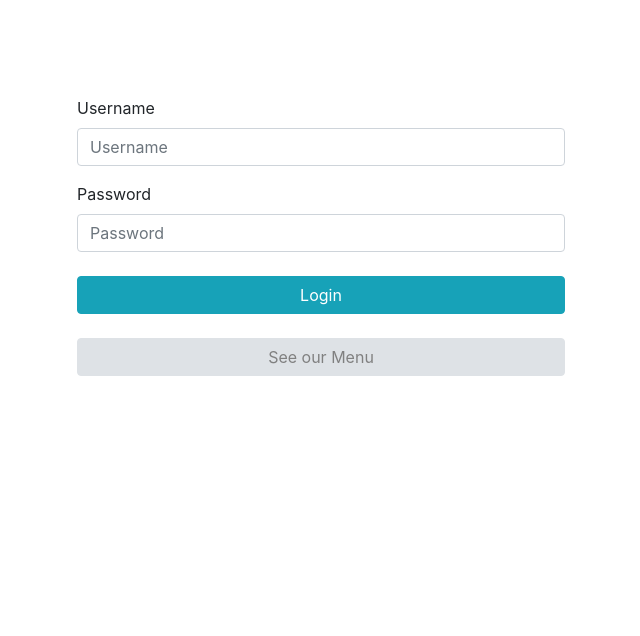
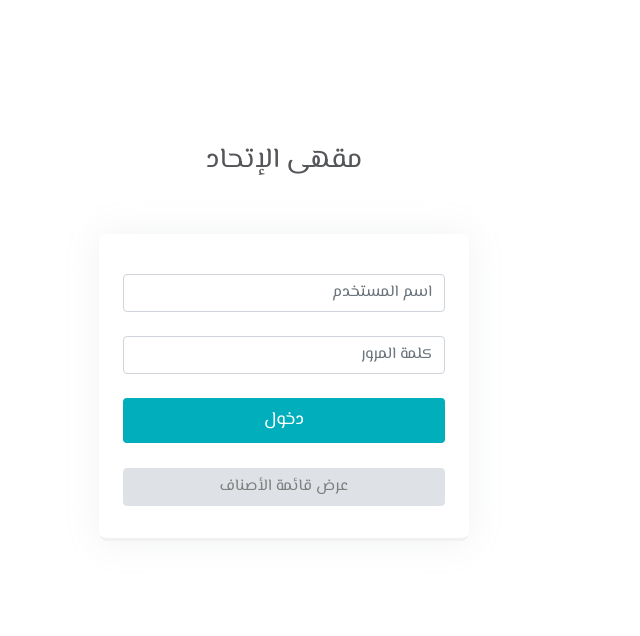
Before and after one commit to AymanAlshanqiti/tea_boy, a Django app: page /login/ in a window 1280 px wide. Shown: the top 636 px of the page, without its empty margins (356-996 px from the left). Run offline with Django 3.2, Linux system fonts and the light colour scheme; some libraries are stand-ins or nearby versions.

Commit message:
style login, items list

```diff
--- a/tea_boy/static/css/style.css
+++ b/tea_boy/static/css/style.css
@@ -1,5 +1,50 @@
+@import url('https://fonts.googleapis.com/css?family=El+Messiri&display=swap');
+:root {
+  --blue: #2c8ef8;
+  --indigo: #727cf5;
+  --purple: #6b5eae;
+  --pink: #ff679b;
+  --red: #fa5c7c;
+  --orange: #fd7e14;
+  --yellow: #ffbc00;
+  --green: #0acf97;
+  --teal: #02a8b5;
+  --cyan: #39afd1;
+  --white: #fff;
+  --gray: #98a6ad;
+  --gray-light: #313a45;
+  --gray-dark: #343a40;
+  --primary: #727cf5;
+  --secondary: #6c757d;
+  --success: #0acf97;
+  --info: #39afd1;
+  --warning: #ffbc00;
+  --danger: #fa5c7c;
+  --light: #e3eaef;
+  --gray-white: #fafbfe;
+  --safcsp-blue: #00aebc;
+  --safcsp-dark: #54565a;
+  --dark: #313a46;
+  --gray-border: .4px solid #d7dadf;
+  --gray-border-bottom: 3px solid #f1f1f1;
+  --shadow: 0 0 35px 0 rgba(154,161,171,.15);
+}
+body {
+  font-family: 'El Messiri', sans-serif;
+  background-color: var(--light-gray);
+}
+
 #login-page {
     margin-left: 30%;
+}
+
+.box {
+    background-color: var(--white);
+    box-shadow: var(--shadow);
+    border-bottom: var(--gray-border-bottom);
+    border-radius: 8px;
+    padding: 2em 1.5em;
+    border-radius: .5rem;
 }
 
 .see-items-button {
@@ -12,3 +57,26 @@ img {
     max-width: 100%;
     max-height: 100%;
 }
+
+h1 {
+    color: var(--safcsp-dark);
+}
+
+a {
+    color: var(--safcsp-blue);
+    text-decoration: none;
+}
+
+a:hover {
+    color: var(--safcsp-blue);
+    text-decoration: none;
+}
+
+#submit {
+    padding: 8px;
+    width: 100%;
+    background-color: var(--safcsp-blue);
+    color: var(--white);
+    font-size: 18px;
+    margin-bottom: 25px;
+}
--- a/tea_boy/templates/base.html
+++ b/tea_boy/templates/base.html
@@ -1,8 +1,7 @@
 <!DOCTYPE html>
-
 {% load static %}
 
-<html lang="en">
+<html lang="en" dir="rtl">
 <head>
     <meta charset="UTF-8">
     <meta name="viewport" content="width=device-width, initial-scale=1.0">
--- a/tea_boy/templates/login.html
+++ b/tea_boy/templates/login.html
@@ -1,5 +1,4 @@
 {% extends 'base.html' %}
-{% load static %}
 
 {% block title %}
     Login
@@ -7,27 +6,25 @@
 
 {% block content %}
 
-<div id="login-page">
-<form action="{% url 'login' %}" method="POST">
-    {% csrf_token %}
+	<div class="container mt-5">
+			<div class="row justify-content-center">
+					<div class="col-12 text-center mb-5">
+							<h3 style="color: #54565a;">مقهى الإتحاد</h3>
+					</div>
+			</div>
 
-    <div class="form-group col-8">
-        <label for="username">Username</label>
-        <input type="text" class="form-control" name="username" id="username" placeholder="Username">
-    </div>
-
-    <div class="form-group col-8">
-        <label for="password">Password</label>
-        <input type="password" class="form-control" name="password" id="password" placeholder="Password">
-    </div>
-
-    <div class="form-group col-8 mt-4">
-        <input type="submit" value="Login" class="btn btn-info btn-block">
-    </div>
-</form>
-    <div class="form-group col-8 mt-4">
-        <a href="{% url 'items-list' %}" class="btn btn-block see-items-button">See our Menu</a>
-    </div>
-<div>
+			<div class="row justify-content-center">
+					<div class="col-8 col-sm-7 col-lg-5 col-xl-4 text-right box">
+							<form action="{% url 'login' %}" method="POST">
+											{% csrf_token %}
+									<input class="form-control mb-4 mt-2" placeholder="اسم المستخدم" type="text" name="username" required>
+									<input type="password" placeholder="كلمة المرور" class="form-control mb-4 mt-2" name="password" required>
+									<input type="submit" class="btn" id="submit" value="دخول">
+									<a href="{% url 'items-list' %}" class="btn btn-block see-items-button">عرض قائمة الأصناف<a>
+							</form>
+					</div>
+			</div>
+			<br><br>
+	</div>
 
 {% endblock content %}
```
Also changed, not shown: tea_boy/templates/items_list.html (+43 -13 lines), db.sqlite3.
